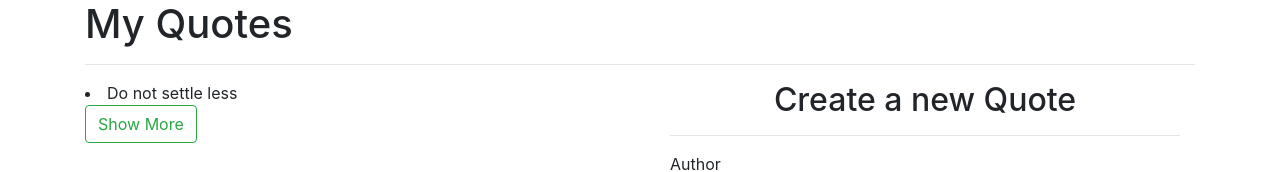
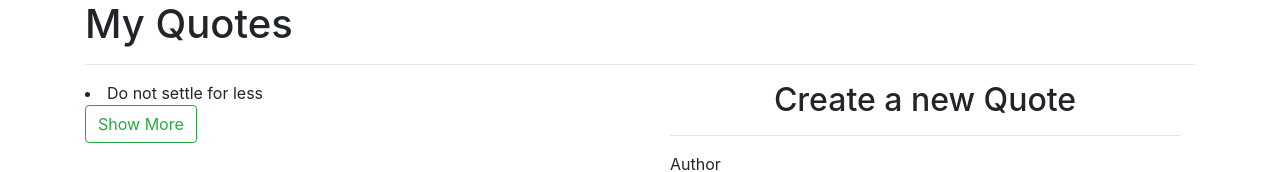
Before and after one commit to Benitha250/angularQuote, an Angular app: page / in a window 1280 px wide. Shown: the top 172 px of the page. Built offline with nearby package versions, Linux system fonts and the light colour scheme.

Commit message:
add changes

```diff
--- a/package.json
+++ b/package.json
@@ -29,9 +29,10 @@
     "@angular-devkit/build-angular": "~0.1002.0",
     "@angular/cli": "~10.2.0",
     "@angular/compiler-cli": "~10.2.0",
-    "@types/node": "^12.11.1",
     "@types/jasmine": "~3.5.0",
     "@types/jasminewd2": "~2.0.3",
+    "@types/node": "^12.11.1",
+    "angular-cli-ghpages": "^0.6.2",
     "codelyzer": "^6.0.0",
     "jasmine-core": "~3.6.0",
     "jasmine-spec-reporter": "~5.0.0",
--- a/src/app/quote/quote.component.ts
+++ b/src/app/quote/quote.component.ts
@@ -7,7 +7,7 @@ import { Quote } from '../quote';
 })
 export class QuoteComponent implements OnInit {
   quotes: Quote[] = [
-    new Quote(1, 'Do not settle less', 'Benitha', 'Benitha', new Date(2020,5,2), 0, 0),
+    new Quote(1, 'Do not settle for less', 'Benitha', 'Benitha', new Date(2020,5,2), 0, 0),
 
   ];
   toggleDetails(index){
```
Also changed, not shown: 1 other file (tests, documents, lock files or other folders).
